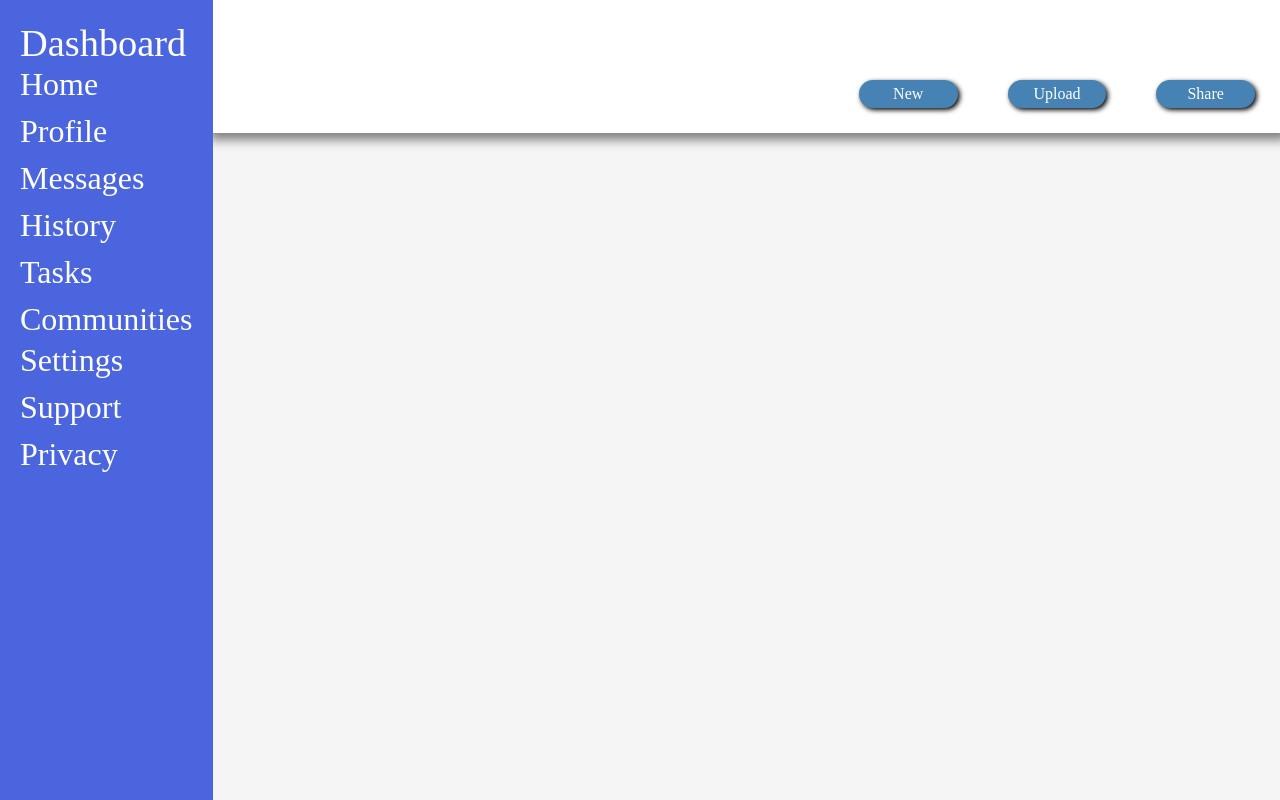
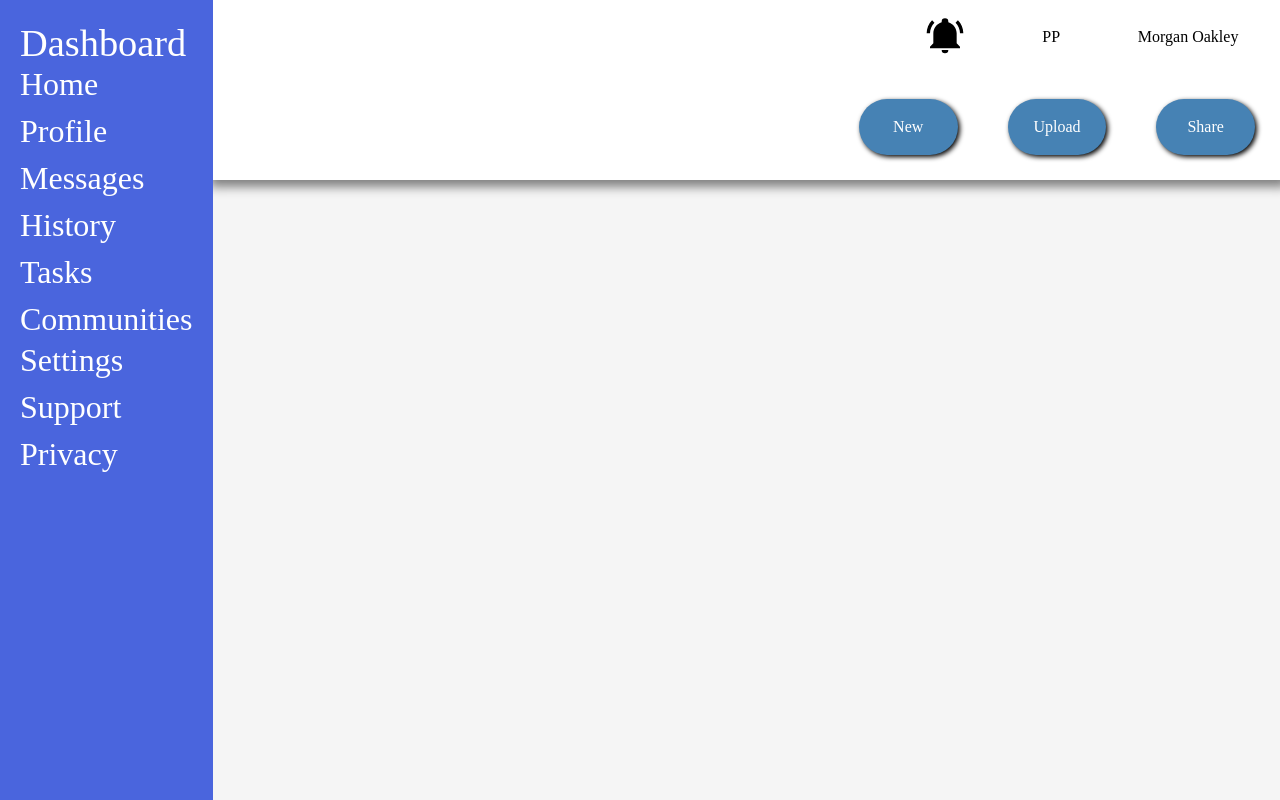
Before and after one commit to antunezFernando/admin-dashboard, a plain HTML site: page index.html in a window 1280 px wide. Drawn offline with Linux system fonts and the light colour scheme.

Commit message:
Add basic layout for top right section of header

```diff
--- a/index.html
+++ b/index.html
@@ -54,7 +54,11 @@
 
             </div>
             <div class="header-cell header-right header-top">
-
+                <div class="top-right-cell notifications">
+                    <img src="./images/bell-ring.svg" alt="Notification bell">
+                </div>
+                <div class="top-right-cell profile-picture">PP</div>
+                <div class="top-right-cell profile-name">Morgan Oakley</div>
             </div>
             <div class="header-cell header-left header-bottom">
 
--- a/styles.css
+++ b/styles.css
@@ -1,3 +1,7 @@
+:root {
+    --test-border: 5px solid black;
+}
+
 * {
     margin: 0;
     padding: 0;
@@ -52,6 +56,33 @@
     display: grid;
 }
 
+.header-left.header-top {
+
+}
+
+.header-right.header-top {
+    grid-template-columns: 1.2fr 1fr 1.3fr;
+    gap: 20px;
+}
+
+.top-right-cell {
+    align-self: center;
+    padding: 10px;
+}
+
+.notifications {
+    justify-self: end;
+    width: 60px;
+}
+
+.profile-picture {
+    justify-self: center;
+}
+
+.header-left.header-bottom {
+
+}
+
 .header-right.header-bottom {
     padding: 20px;
     grid-template-columns: repeat(3, 1fr);
```
Also changed, not shown: images/bell-ring.svg (added).
